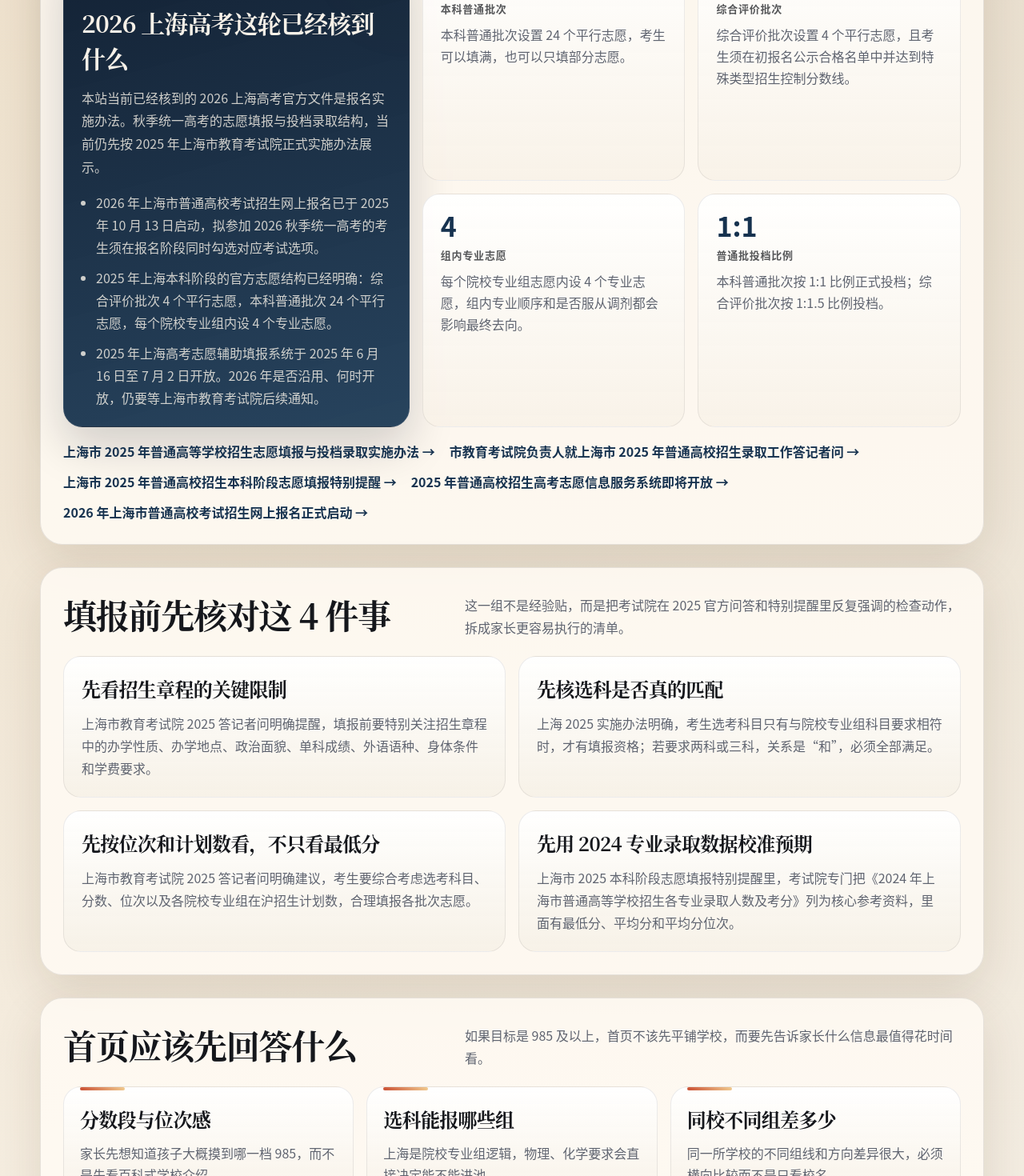
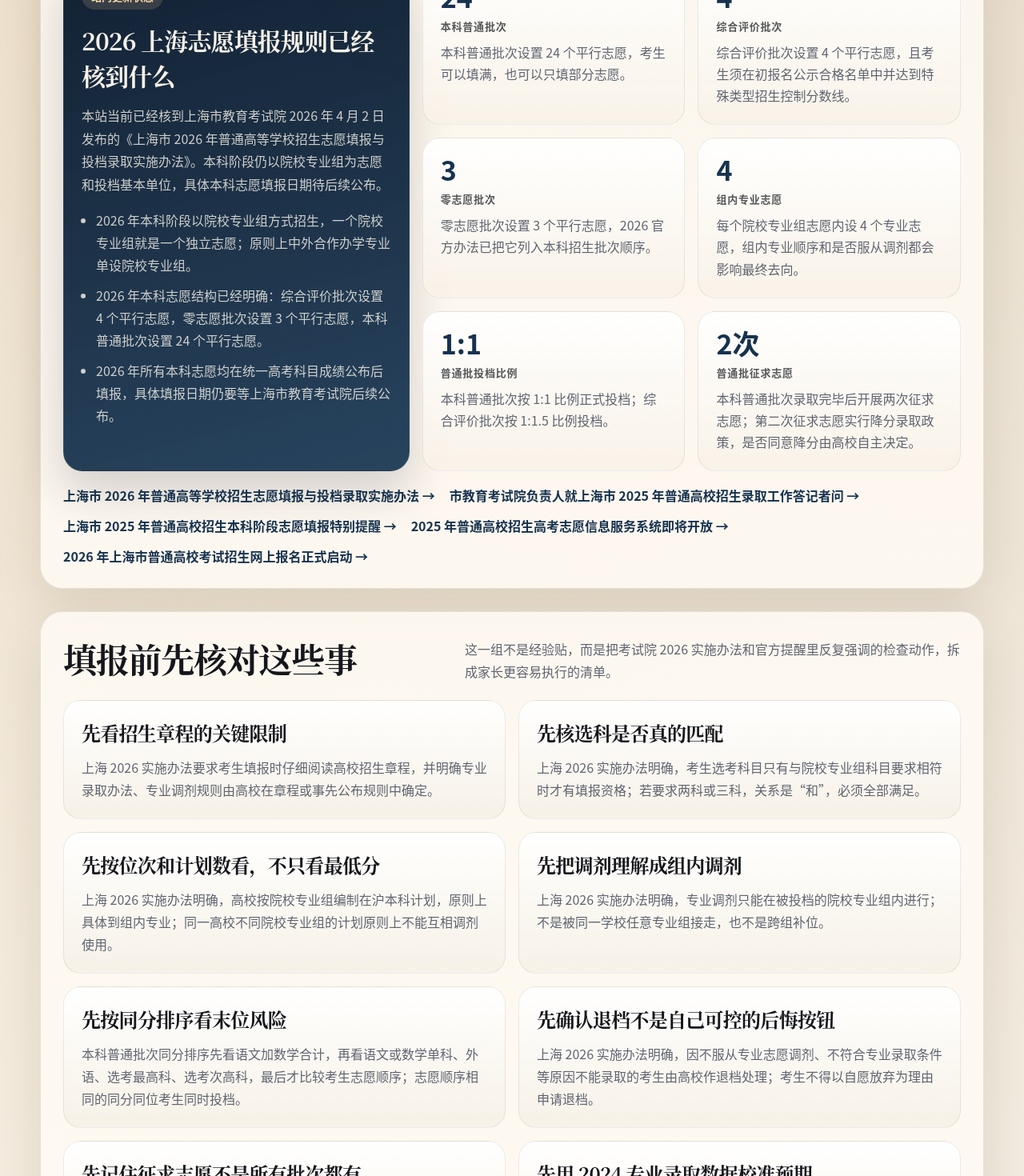
Before and after one commit to t86/zhaosheng, a Next.js app: page / in a window 1280 px wide. Shown: the part 1160-2630 px from the top of the page at 80% size. Built offline with nearby package versions, Linux system fonts and the light colour scheme.

Commit message:
feat: refresh shanghai admissions guide

```diff
--- a/app/admissions/shanghai/page.tsx
+++ b/app/admissions/shanghai/page.tsx
@@ -128,10 +128,10 @@ export default function ShanghaiAdmissionsPage() {
       <section className={styles.section}>
         <div className={styles.sectionHeader}>
           <div>
-            <h2>填报前先核对的 4 件事</h2>
+            <h2>填报前先核对这些事</h2>
           </div>
           <p>
-            这一组把考试院在 2025 答记者问和特别提醒里反复强调的动作，整理成可以执行的清单。
+            这一组把考试院 2026 实施办法和官方提醒里反复强调的动作，整理成可以执行的清单。
           </p>
         </div>
 
--- a/app/page.tsx
+++ b/app/page.tsx
@@ -257,10 +257,10 @@ export default function Home() {
       <section className={styles.section}>
         <div className={styles.sectionHeader}>
           <div>
-            <h2>填报前先核对这 4 件事</h2>
+            <h2>填报前先核对这些事</h2>
           </div>
           <p>
-            这一组不是经验贴，而是把考试院在 2025 官方问答和特别提醒里反复强调的检查动作，拆成家长更容易执行的清单。
+            这一组不是经验贴，而是把考试院 2026 实施办法和官方提醒里反复强调的检查动作，拆成家长更容易执行的清单。
           </p>
         </div>
 
--- a/data/shanghai-decision-guide.ts
+++ b/data/shanghai-decision-guide.ts
@@ -26,25 +26,25 @@ export type ShanghaiDecisionResource = {
 export const shanghaiDecisionGuide = {
   status: {
     kicker: "站内更新状态",
-    title: "2026 上海高考这轮已经核到什么",
+    title: "2026 上海志愿填报规则已经核到什么",
     summary:
-      "本站当前已经核到的 2026 上海高考官方文件是报名实施办法。秋季统一高考的志愿填报与投档录取结构，当前仍先按 2025 年上海市教育考试院正式实施办法展示。",
+      "本站当前已经核到上海市教育考试院 2026 年 4 月 2 日发布的《上海市 2026 年普通高等学校招生志愿填报与投档录取实施办法》。本科阶段仍以院校专业组为志愿和投档基本单位，具体本科志愿填报日期待后续公布。",
     bullets: [
-      "2026 年上海市普通高校考试招生网上报名已于 2025 年 10 月 13 日启动，拟参加 2026 秋季统一高考的考生须在报名阶段同时勾选对应考试选项。",
-      "2025 年上海本科阶段的官方志愿结构已经明确：综合评价批次 4 个平行志愿，本科普通批次 24 个平行志愿，每个院校专业组内设 4 个专业志愿。",
-      "2025 年上海高考志愿辅助填报系统于 2025 年 6 月 16 日至 7 月 2 日开放。2026 年是否沿用、何时开放，仍要等上海市教育考试院后续通知。",
+      "2026 年本科阶段以院校专业组方式招生，一个院校专业组就是一个独立志愿；原则上中外合作办学专业单设院校专业组。",
+      "2026 年本科志愿结构已经明确：综合评价批次设置 4 个平行志愿，零志愿批次设置 3 个平行志愿，本科普通批次设置 24 个平行志愿。",
+      "2026 年所有本科志愿均在统一高考科目成绩公布后填报，具体填报日期仍要等上海市教育考试院后续公布。",
     ],
   },
   quickRules: [
     {
       value: "24",
       label: "普通批平行志愿",
-      detail: "2025 官方办法明确，本科普通批次设置 24 个平行志愿。",
+      detail: "2026 官方办法明确，本科普通批次设置 24 个平行志愿。",
     },
     {
       value: "4",
       label: "综评批平行志愿",
-      detail: "2025 官方办法明确，综合评价批次设置 4 个平行志愿。",
+      detail: "2026 官方办法明确，综合评价批次设置 4 个平行志愿。",
     },
     {
       value: "4",
@@ -64,6 +64,11 @@ export const shanghaiDecisionGuide = {
       detail: "综合评价批次设置 4 个平行志愿，且考生须在初报名公示合格名单中并达到特殊类型招生控制分数线。",
     },
     {
+      value: "3",
+      label: "零志愿批次",
+      detail: "零志愿批次设置 3 个平行志愿，2026 官方办法已把它列入本科招生批次顺序。",
+    },
+    {
       value: "4",
       label: "组内专业志愿",
       detail: "每个院校专业组志愿内设 4 个专业志愿，组内专业顺序和是否服从调剂都会影响最终去向。",
@@ -73,22 +78,48 @@ export const shanghaiDecisionGuide = {
       label: "普通批投档比例",
       detail: "本科普通批次按 1:1 比例正式投档；综合评价批次按 1:1.5 比例投档。",
     },
+    {
+      value: "2次",
+      label: "普通批征求志愿",
+      detail:
+        "本科普通批次录取完毕后开展两次征求志愿；第二次征求志愿实行降分录取政策，是否同意降分由高校自主决定。",
+    },
   ] satisfies ShanghaiDecisionRule[],
   checks: [
     {
       title: "先看招生章程的关键限制",
       description:
-        "上海市教育考试院 2025 答记者问明确提醒，填报前要特别关注招生章程中的办学性质、办学地点、政治面貌、单科成绩、外语语种、身体条件和学费要求。",
+        "上海 2026 实施办法要求考生填报时仔细阅读高校招生章程，并明确专业录取办法、专业调剂规则由高校在章程或事先公布规则中确定。",
     },
     {
       title: "先核选科是否真的匹配",
       description:
-        "上海 2025 实施办法明确，考生选考科目只有与院校专业组科目要求相符时，才有填报资格；若要求两科或三科，关系是“和”，必须全部满足。",
+        "上海 2026 实施办法明确，考生选考科目只有与院校专业组科目要求相符时才有填报资格；若要求两科或三科，关系是“和”，必须全部满足。",
     },
     {
       title: "先按位次和计划数看，不只看最低分",
       description:
-        "上海市教育考试院 2025 答记者问明确建议，考生要综合考虑选考科目、分数、位次以及各院校专业组在沪招生计划数，合理填报各批次志愿。",
+        "上海 2026 实施办法明确，高校按院校专业组编制在沪本科计划，原则上具体到组内专业；同一高校不同院校专业组的计划原则上不能互相调剂使用。",
+    },
+    {
+      title: "先把调剂理解成组内调剂",
+      description:
+        "上海 2026 实施办法明确，专业调剂只能在被投档的院校专业组内进行；不是被同一学校任意专业组接走，也不是跨组补位。",
+    },
+    {
+      title: "先按同分排序看末位风险",
+      description:
+        "本科普通批次同分排序先看语文加数学合计，再看语文或数学单科、外语、选考最高科、选考次高科，最后才比较考生志愿顺序；志愿顺序相同的同分同位考生同时投档。",
+    },
+    {
+      title: "先确认退档不是自己可控的后悔按钮",
+      description:
+        "上海 2026 实施办法明确，因不服从专业志愿调剂、不符合专业录取条件等原因不能录取的考生由高校作退档处理；考生不得以自愿放弃为理由申请退档。",
+    },
+    {
+      title: "先记住征求志愿不是所有批次都有",
+      description:
+        "2026 本科阶段只有本科艺体类批次和本科普通批次设征求志愿，其他批次不设征求志愿；普通批录取完毕后开展两次征求志愿。",
     },
     {
       title: "先用 2024 专业录取数据校准预期",
@@ -98,16 +129,47 @@ export const shanghaiDecisionGuide = {
   ] satisfies ShanghaiDecisionCheck[],
   resources: [
     {
+      title: "2026 本科普通批次院校专业组目录（样表）",
+      description:
+        "先看院校专业组目录长什么样，理解上海不是按校名整体投档，而是按院校专业组阅读计划和选科要求。",
+      note: "上海市教育考试院 2026 实施办法官方附件，样表用于理解目录结构，不等于后续正式发布的完整专业目录。",
+      url: "https://www.shmeea.edu.cn/download/20260402/1.pdf",
+      actionLabel: "打开样表 PDF →",
+    },
+    {
+      title: "2026 本科普通批次志愿表（样表）",
+      description:
+        "直接看 24 个平行志愿、每个院校专业组内专业志愿，以及是否服从调剂如何呈现。",
+      note: "上海市教育考试院 2026 实施办法官方附件表4，官方样表适合提前模拟“冲稳保”排序和组内专业顺序，但不等于正式填报系统。",
+      url: "https://www.shmeea.edu.cn/download/20260402/8.pdf",
+      actionLabel: "打开志愿表样表 →",
+    },
+    {
+      title: "2026 综合评价批次志愿表（样表）",
+      description: "核对综评批次 4 个平行志愿如何填写，适合有综评资格准备的家庭提前对照。",
+      note: "上海市教育考试院 2026 实施办法官方附件表1，官方样表用于理解填报结构，最终仍以正式系统和高校要求为准。",
+      url: "https://www.shmeea.edu.cn/download/20260402/5.pdf",
+      actionLabel: "打开综评样表 →",
+    },
+    {
+      title: "2026 特殊类型招生志愿表（样表）",
+      description:
+        "给高水平运动队等特殊类型招生家庭核对零志愿批次和本科普通批次的填表结构。",
+      note: "上海市教育考试院 2026 实施办法官方附件表5，官方样表不是普通批通用表，适合特殊类型资格家庭单独核对。",
+      url: "https://www.shmeea.edu.cn/download/20260402/9.pdf",
+      actionLabel: "打开特殊类型样表 →",
+    },
+    {
       title: "《2025 年上海高考指南》",
       description: "适合先把上海高招政策、志愿填报流程和投档录取注意事项整体看一遍。",
-      note: "上海市教育考试院在 2025 本科阶段志愿填报特别提醒中列为官方参考书。",
+      note: "上海市教育考试院在 2025 本科阶段志愿填报特别提醒中列为官方参考书；2026 正式书册仍待后续通知。",
       url: "https://www.shmeea.edu.cn/page/02200/20250623/19543.html",
       actionLabel: "查看提醒页 →",
     },
     {
       title: "《2025 年上海市普通高等学校招生专业目录》",
       description: "用来核对在沪招生院校、专业和计划数，是正式填报前的硬资料。",
-      note: "适合和组线页一起看，避免只按学校名做判断。",
+      note: "2025 版适合和组线页一起看，避免只按学校名做判断；2026 正式目录仍以考试院后续发布为准。",
       url: "https://www.shmeea.edu.cn/page/02200/20250623/19543.html",
       actionLabel: "查看提醒页 →",
     },
@@ -169,9 +231,9 @@ export const shanghaiDecisionGuide = {
   ] satisfies ShanghaiDecisionResource[],
   sources: [
     {
-      label: "上海市 2025 年普通高等学校招生志愿填报与投档录取实施办法",
-      url: "https://www.shmeea.edu.cn/page/06300/20250425/19280.html",
-      note: "用于核对批次结构、志愿数量、组内专业数、投档比例、调剂和退档规则。",
+      label: "上海市 2026 年普通高等学校招生志愿填报与投档录取实施办法",
+      url: "https://www.shmeea.edu.cn/page/06300/20260402/20156.html",
+      note: "用于核对 2026 批次结构、志愿数量、选科要求、投档比例、同分排序、专业调剂和退档规则。",
     },
     {
       label: "市教育考试院负责人就上海市 2025 年普通高校招生录取工作答记者问",
```
Also changed, not shown: 1 other file (tests, documents, lock files or other folders).
